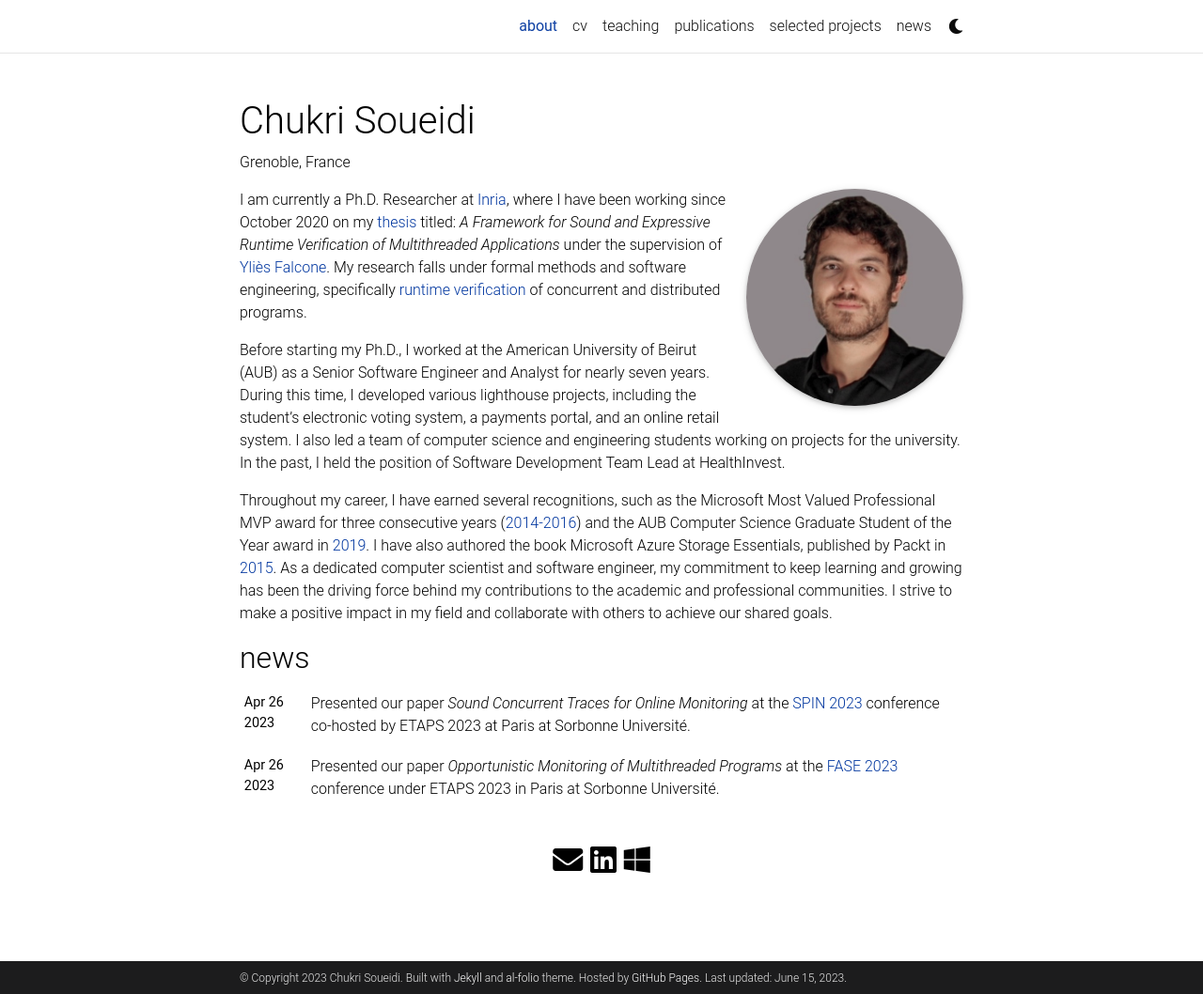
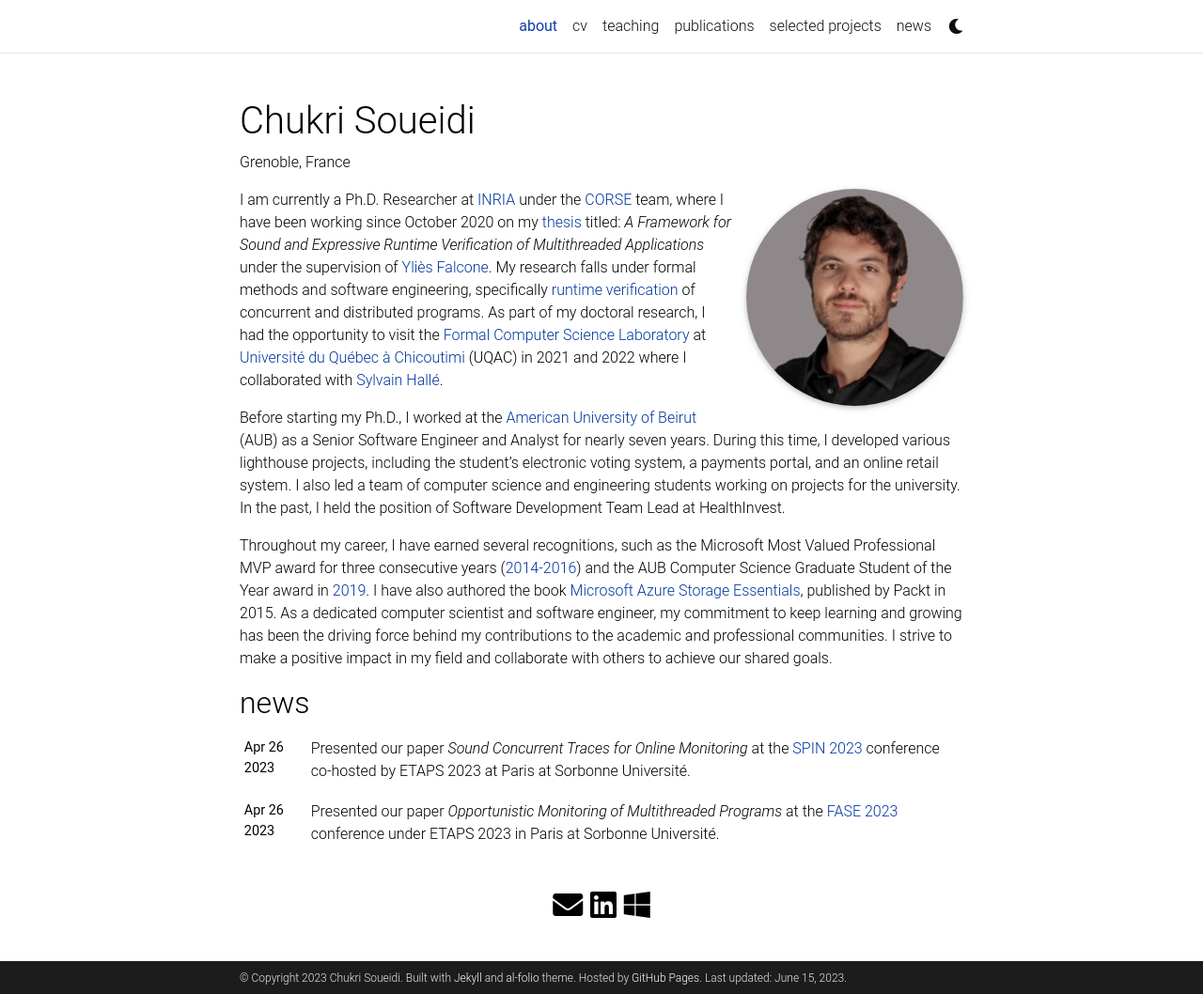
Before and after one commit to csoueidi/csoueidi, a Jekyll site: the page built from _pages/about.md, in a window 1280 px wide and 1058 px high. Shown: the whole window at 94% size. Built offline with Jekyll 4.4.1, drawn with Linux system fonts in a browser that asks for light colours; full-size pictures stand in for the smaller copies a plugin makes; some web fonts are replaced; comment, search, counter and statistics services are not loaded; a style sheet for code colours, icons or effects is not loaded.

Commit message:
update bio

```diff
--- a/_pages/about.md
+++ b/_pages/about.md
@@ -17,8 +17,8 @@
 pdf1: lettercmps.pdf
 
 ---
- I am currently a Ph.D. Researcher at [Inria](http://inria.fr), where I have been working since October 2020 on my [thesis](https://www.theses.fr/s246965) titled: <i>A Framework for Sound and Expressive Runtime Verification of Multithreaded Applications</i> under the supervision of [Yliès Falcone](https://www.ylies.fr). My research falls under formal methods and software engineering, specifically [runtime verification](https://en.wikipedia.org/wiki/Runtime_verification) of concurrent and distributed programs.
+ I am currently a Ph.D. Researcher at [INRIA](http://inria.fr) under the [CORSE](https://team.inria.fr/corse/) team, where I have been working since October 2020 on my [thesis](https://www.theses.fr/s246965) titled: <i>A Framework for Sound and Expressive Runtime Verification of Multithreaded Applications</i> under the supervision of [Yliès Falcone](https://www.ylies.fr). My research falls under formal methods and software engineering, specifically [runtime verification](https://en.wikipedia.org/wiki/Runtime_verification) of concurrent and distributed programs. As part of my doctoral research, I had the opportunity to visit the [Formal Computer Science Laboratory](https://liflab.ca) at [Université du Québec à Chicoutimi](https://www.uqac.ca) (UQAC) in 2021 and 2022 where I collaborated with [Sylvain Hallé](https://leduotang.ca/sylvain/).
 
-Before starting my Ph.D., I worked at the American University of Beirut (AUB) as a Senior Software Engineer and Analyst for nearly seven years. During this time, I developed various lighthouse projects, including the student's electronic voting system, a payments portal, and an online retail system. I also led a team of computer science and engineering students working on projects for the university. In the past, I held the position of Software Development Team Lead at HealthInvest.
+Before starting my Ph.D., I worked at the [American University of Beirut](https://www.aub.edu.lb) (AUB) as a Senior Software Engineer and Analyst for nearly seven years. During this time, I developed various lighthouse projects, including the student's electronic voting system, a payments portal, and an online retail system. I also led a team of computer science and engineering students working on projects for the university. In the past, I held the position of Software Development Team Lead at HealthInvest.
 
-Throughout my career, I have earned several recognitions, such as the Microsoft Most Valued Professional MVP award for three consecutive years ([2014-2016](http://mvp.microsoft.com/en-us/PublicProfile/5000832)) and the AUB Computer Science Graduate Student of the Year award in  <a href="{{ page.pdf1 | prepend: 'assets/pdf/' | relative_url}}" target="_blank" rel="noopener noreferrer" >2019</a>. I have also authored the book Microsoft Azure Storage Essentials, published by Packt in [2015](https://www.packtpub.com/product/microsoft-azure-storage-essentials/9781784396237). As a dedicated computer scientist and software engineer, my commitment to keep learning and growing has been the driving force behind my contributions to the academic and professional communities. I strive to make a positive impact in my field and collaborate with others to achieve our shared goals.
+Throughout my career, I have earned several recognitions, such as the Microsoft Most Valued Professional MVP award for three consecutive years ([2014-2016](http://mvp.microsoft.com/en-us/PublicProfile/5000832)) and the AUB Computer Science Graduate Student of the Year award in  <a href="{{ page.pdf1 | prepend: 'assets/pdf/' | relative_url}}" target="_blank" rel="noopener noreferrer" >2019</a>. I have also authored the book [Microsoft Azure Storage Essentials](https://www.packtpub.com/product/microsoft-azure-storage-essentials/9781784396237), published by Packt in 2015. As a dedicated computer scientist and software engineer, my commitment to keep learning and growing has been the driving force behind my contributions to the academic and professional communities. I strive to make a positive impact in my field and collaborate with others to achieve our shared goals.
```
